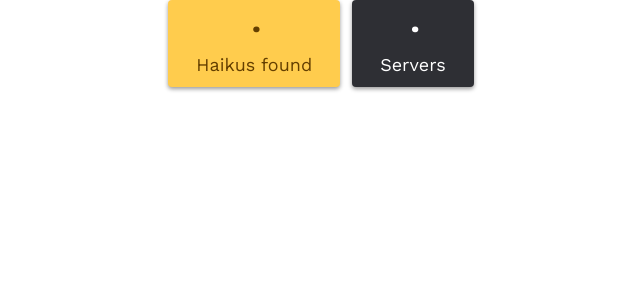
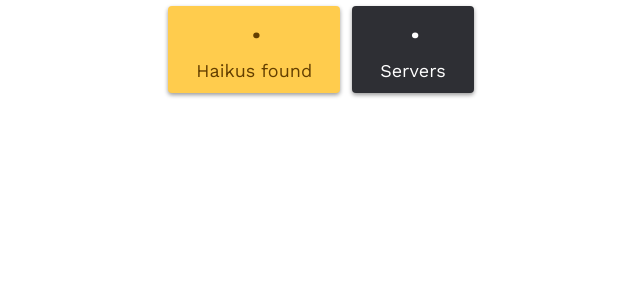
Before and after one commit to YtnomSnrub/ytnomsnrub.github.io, a Jekyll site: the page statcounter.html, which Jekyll copies as it is, in a window 1280 px wide. Shown: the top 300 px of the page, without its empty margins (319-959 px from the left). Built offline with Jekyll 4.4.1, drawn with Linux system fonts in a browser that asks for light colours; nearby versions of some CDN libraries.

```diff
--- a/statcounter.html
+++ b/statcounter.html
@@ -46,7 +46,7 @@
                 font-weight: 400;
 
                 min-width: 24px;
-                margin: 0 6px;
+                margin: 6px 6px;
                 padding: 12px 28px;
 
                 text-align: center;
@@ -54,6 +54,17 @@
                 opacity: 1;
                 border-radius: 4px;
                 box-shadow: 0 2px 4px rgba(0, 0, 0, 0.4);
+            }
+
+            @media (max-width: 400px) {
+                .haiku-count,
+                .server-count {
+                    width: 100%;
+                    margin: 3px 0;
+                    padding: 0;
+                    padding-bottom: 6px;
+                    padding-top: 4px;
+                }
             }
 
             .haiku-count p, .server-count p {
```
